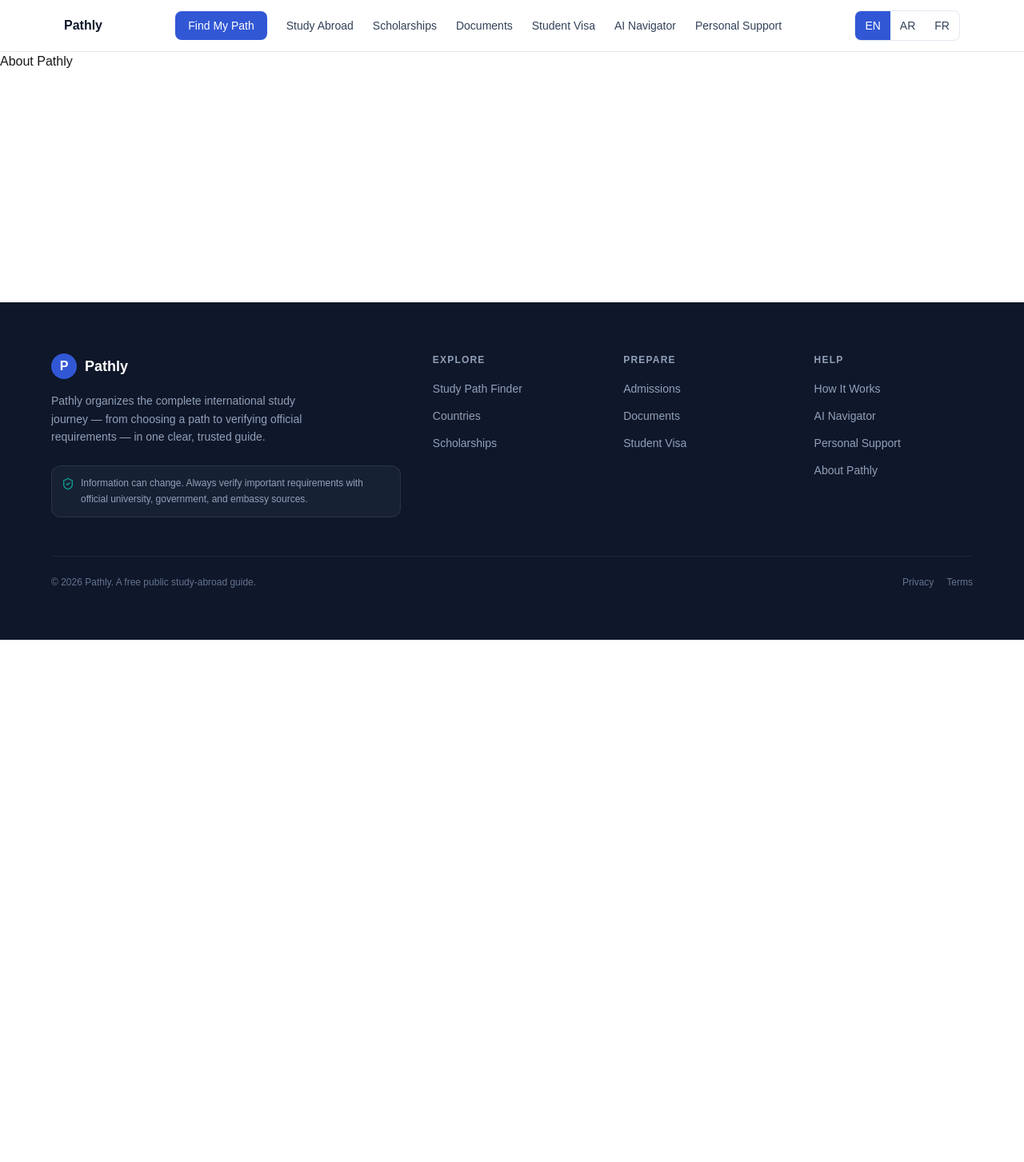
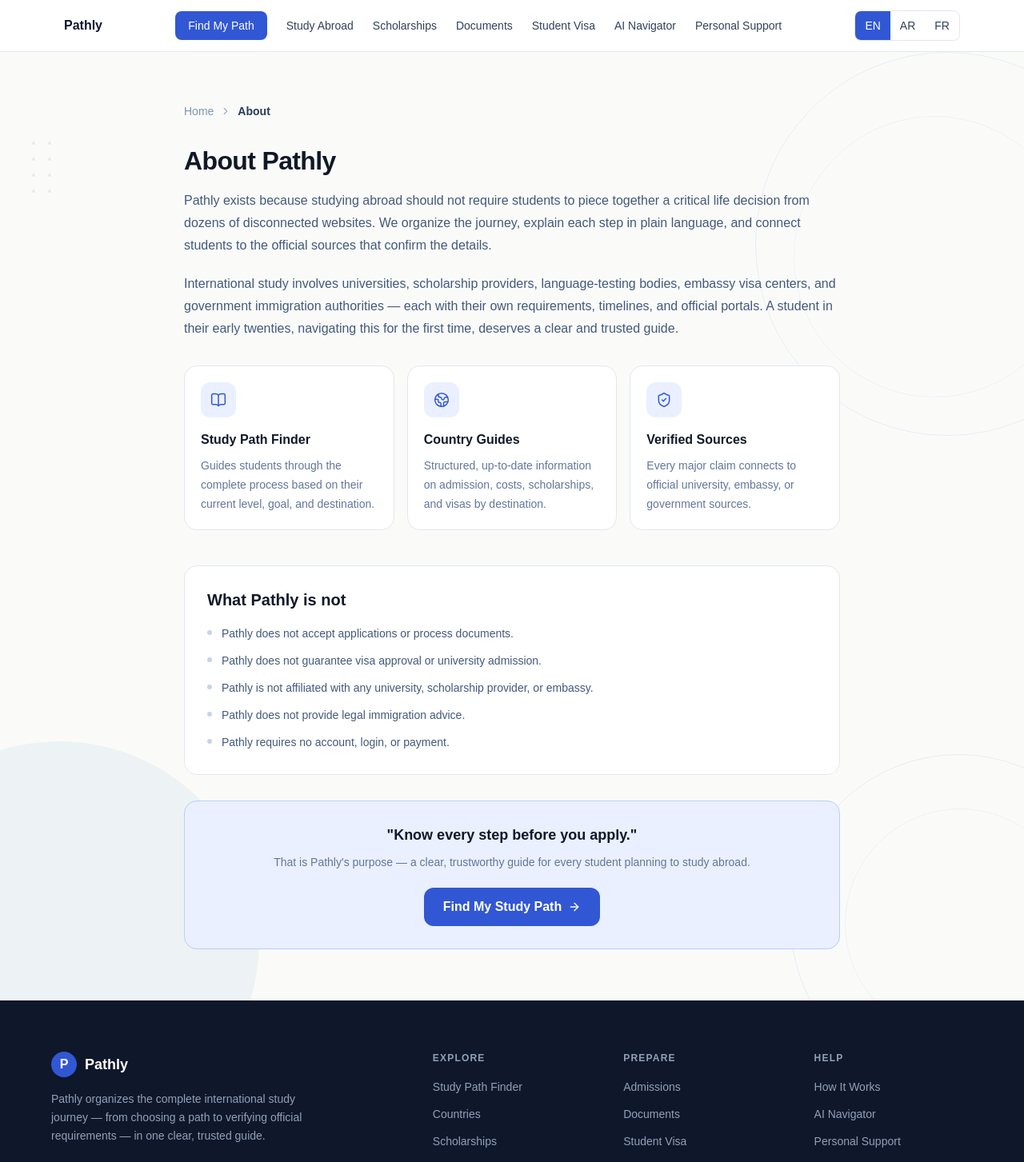
Before and after one commit to saadbrayhi/Pathly, a Next.js app: page /about in a window 1280 px wide. Shown: the top 1453 px of the page at 80% size. Before the commit the page ends 800 px from the top, so only its background shows below. Built offline with nearby package versions, Linux system fonts and the light colour scheme.

Commit message:
feat: add about page

```diff
--- /dev/null
+++ b/src/app/about/components/AboutCta.tsx
@@ -0,0 +1,23 @@
+import { ArrowRight } from "lucide-react";
+
+import Button from "../../components/shared/Button";
+
+export default function AboutCta() {
+  return (
+    <section className="mt-8 rounded-2xl border border-[#b9ccff] bg-[#eaf0ff] px-6 py-7 text-center">
+      <h2 className="text-lg font-semibold text-[#111827]">
+        &quot;Know every step before you apply.&quot;
+      </h2>
+
+      <p className="mt-2 text-sm leading-6 text-[#61779a]">
+        That is Pathly&apos;s purpose — a clear, trustworthy guide for every
+        student planning to study abroad.
+      </p>
+
+      <Button href="/find-my-path" className="mt-5 gap-2 px-6 py-3">
+        Find My Study Path
+        <ArrowRight size={16} />
+      </Button>
+    </section>
+  );
+}
--- /dev/null
+++ b/src/app/about/components/AboutFeatureCard.tsx
@@ -0,0 +1,27 @@
+import type { LucideIcon } from "lucide-react";
+
+import Card from "../../components/shared/Card";
+
+type AboutFeatureCardProps = {
+  title: string;
+  description: string;
+  icon: LucideIcon;
+};
+
+export default function AboutFeatureCard({
+  title,
+  description,
+  icon: Icon,
+}: AboutFeatureCardProps) {
+  return (
+    <Card className="p-5 shadow-none">
+      <div className="inline-flex h-11 w-11 shrink-0 items-center justify-center rounded-xl bg-[#eaf0ff] text-[#3157d5]">
+        <Icon size={20} strokeWidth={1.8} />
+      </div>
+
+      <h2 className="mt-4 text-base font-semibold text-[#111827]">{title}</h2>
+
+      <p className="mt-2 text-sm leading-6 text-[#61779a]">{description}</p>
+    </Card>
+  );
+}
--- /dev/null
+++ b/src/app/about/components/AboutNotSection.tsx
@@ -0,0 +1,32 @@
+import Card from "../../components/shared/Card";
+
+const points = [
+  "Pathly does not accept applications or process documents.",
+  "Pathly does not guarantee visa approval or university admission.",
+  "Pathly is not affiliated with any university, scholarship provider, or embassy.",
+  "Pathly does not provide legal immigration advice.",
+  "Pathly requires no account, login, or payment.",
+];
+
+export default function AboutNotSection() {
+  return (
+    <Card className="mt-11 p-7 shadow-none">
+      <h2 className="text-xl font-semibold text-[#111827]">
+        What Pathly is not
+      </h2>
+
+      <ul className="mt-4 space-y-2.5">
+        {points.map((point) => (
+          <li
+            key={point}
+            className="flex items-start gap-3 text-sm leading-6 text-[#43597b]"
+          >
+            <span className="mt-2 h-1.5 w-1.5 shrink-0 rounded-full bg-[#c7d4e8]" />
+
+            <span>{point}</span>
+          </li>
+        ))}
+      </ul>
+    </Card>
+  );
+}
--- a/src/app/about/page.tsx
+++ b/src/app/about/page.tsx
@@ -1,7 +1,101 @@
+import Link from "next/link";
+import { BookOpen, ChevronRight, Globe2, ShieldCheck } from "lucide-react";
+
+import Container from "../components/shared/Container";
+
+import AboutFeatureCard from "./components/AboutFeatureCard";
+import AboutNotSection from "./components/AboutNotSection";
+import AboutCta from "./components/AboutCta";
+
 export default function AboutPage() {
   return (
-    <main>
-      <h1>About Pathly</h1>
+    <main className="relative min-h-screen overflow-hidden bg-[#fafbf9]">
+      {/* Top background decorations */}
+      <div className="pointer-events-none absolute -right-36 top-0 h-120 w-120 rounded-full border border-[#e8eef7]" />
+
+      <div className="pointer-events-none absolute -right-16 top-20 h-88 w-88 rounded-full border border-[#edf2f8]" />
+
+      <div className="pointer-events-none absolute left-10 top-28 grid grid-cols-2 gap-4 opacity-70">
+        {Array.from({ length: 8 }).map((_, index) => (
+          <span key={index} className="h-1 w-1 rounded-full bg-[#dbe4f0]" />
+        ))}
+      </div>
+
+      {/* Bottom background decorations */}
+      <div className="pointer-events-none absolute -bottom-44 -left-44 h-125 w-125 rounded-full bg-[#edf3f4]" />
+
+      <div className="pointer-events-none absolute -bottom-28 -right-32 h-105 w-105 rounded-full border border-[#e5edf3]" />
+
+      <div className="pointer-events-none absolute -bottom-12 -right-16 h-72 w-72 rounded-full border border-[#edf2f5]" />
+
+      <Container className="relative z-10 py-12 lg:py-16">
+        <div className="mx-auto max-w-205">
+          {/* Breadcrumb */}
+          <div className="mb-7 flex items-center gap-2 text-sm">
+            <Link
+              href="/"
+              className="text-[#7f94b4] transition hover:text-[#3157d5]"
+            >
+              Home
+            </Link>
+
+            <ChevronRight size={14} className="text-[#9badc7]" />
+
+            <span className="font-semibold text-[#263a5b]">About</span>
+          </div>
+
+          {/* Intro */}
+          <section>
+            <h1 className="text-[32px] font-semibold tracking-[-0.02em] text-[#111827]">
+              About Pathly
+            </h1>
+
+            <p className="mt-3 text-base leading-7 text-[#43597b]">
+              Pathly exists because studying abroad should not require students
+              to piece together a critical life decision from dozens of
+              disconnected websites. We organize the journey, explain each step
+              in plain language, and connect students to the official sources
+              that confirm the details.
+            </p>
+
+            <p className="mt-5 text-base leading-7 text-[#43597b]">
+              International study involves universities, scholarship providers,
+              language-testing bodies, embassy visa centers, and government
+              immigration authorities — each with their own requirements,
+              timelines, and official portals. A student in their early
+              twenties, navigating this for the first time, deserves a clear and
+              trusted guide.
+            </p>
+
+            {/* Features */}
+            <div className="mt-8 grid grid-cols-1 gap-4 md:grid-cols-3">
+              <AboutFeatureCard
+                icon={BookOpen}
+                title="Study Path Finder"
+                description="Guides students through the complete process based on their current level, goal, and destination."
+              />
+
+              <AboutFeatureCard
+                icon={Globe2}
+                title="Country Guides"
+                description="Structured, up-to-date information on admission, costs, scholarships, and visas by destination."
+              />
+
+              <AboutFeatureCard
+                icon={ShieldCheck}
+                title="Verified Sources"
+                description="Every major claim connects to official university, embassy, or government sources."
+              />
+            </div>
+
+            {/* What Pathly is not */}
+            <AboutNotSection />
+
+            {/* CTA */}
+            <AboutCta />
+          </section>
+        </div>
+      </Container>
     </main>
   );
 }
```
